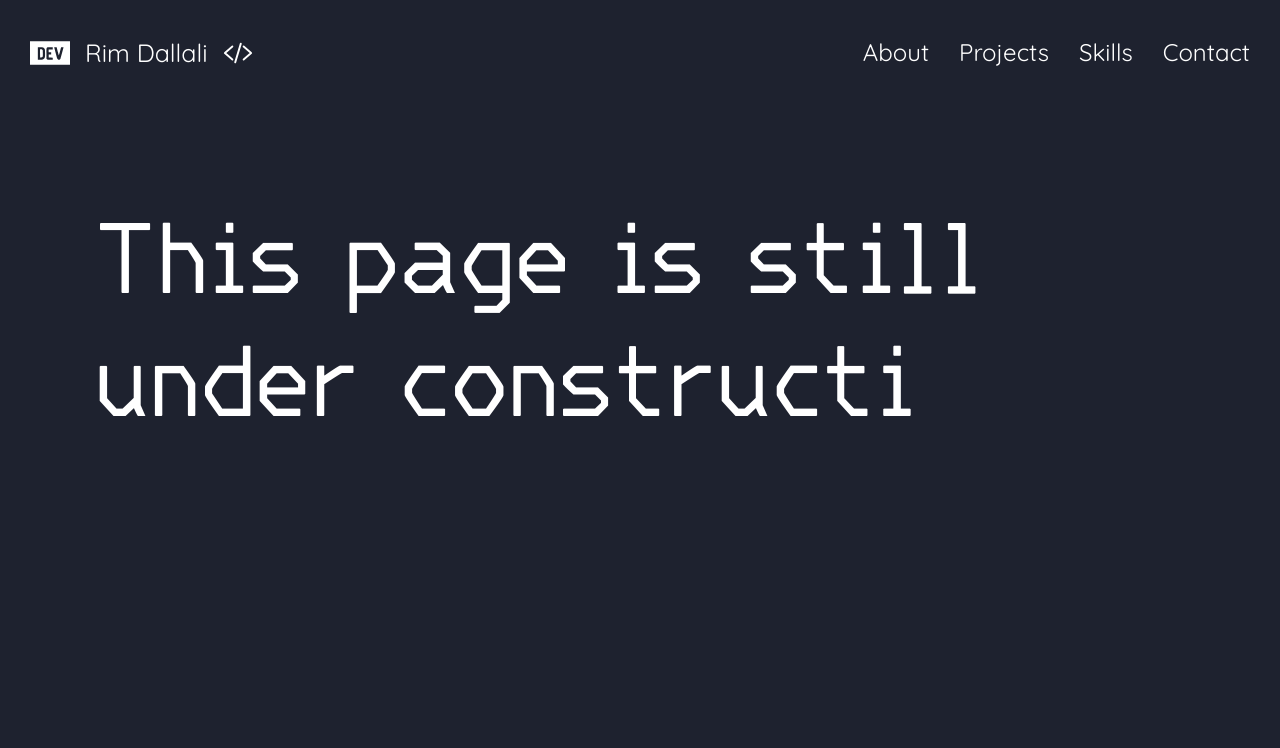
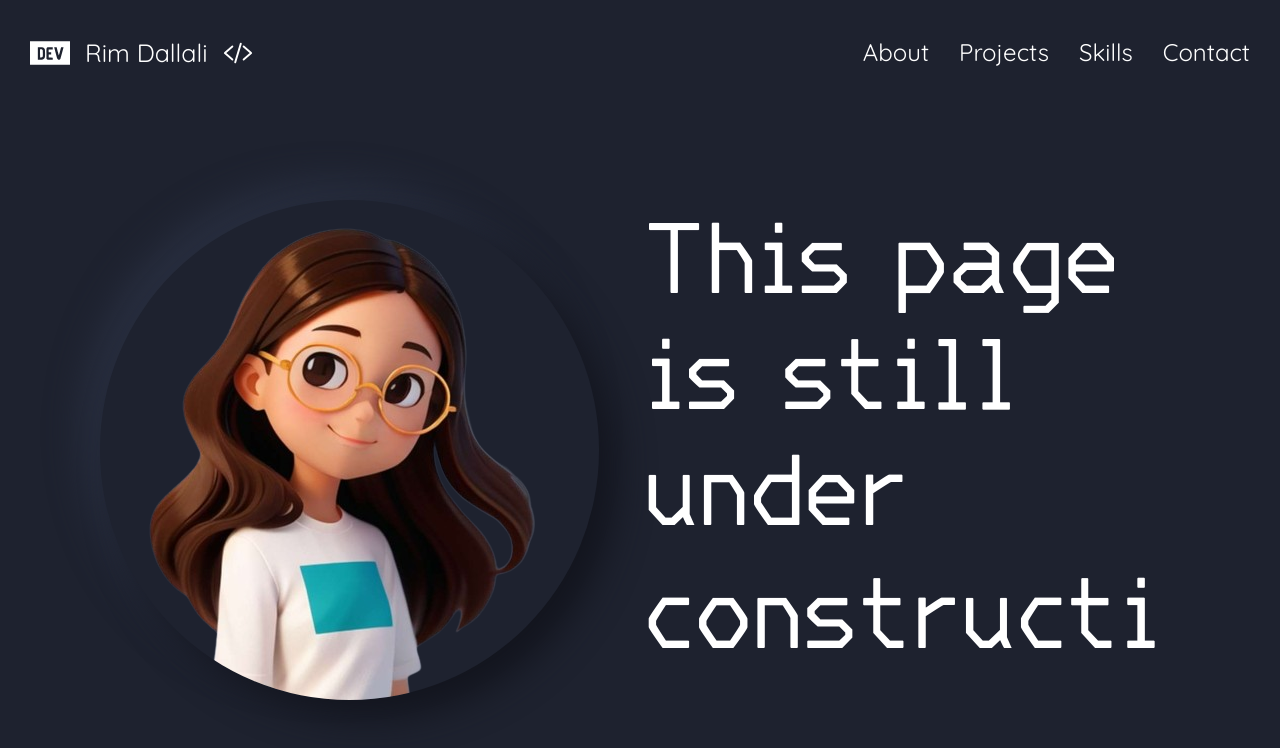
Before and after one commit to DallaliRim/DallaliRim.github.io, a React (Create React App) app in the folder cra-threejs/: page /about in a window 1280 px wide. Shown: the top 748 px of the page. Built offline with nearby package versions, Linux system fonts and the light colour scheme.

Commit message:
add avatar image and styling for avatar holder

```diff
--- a/cra-threejs/src/components/about/about.css
+++ b/cra-threejs/src/components/about/about.css
@@ -4,4 +4,14 @@
     height: 100vh;
     background-position: center top;
     background-size: cover;
+    display: flex;
+    flex-direction:row;
 }
+
+.avatar-holder {
+    border-radius: 300px;
+    background: #1e222f;
+    box-shadow: 18px 18px 35px #13151e,
+        -18px -18px 35px #292f40;
+    margin-right:5rem;
+}
--- a/cra-threejs/src/components/about/about.js
+++ b/cra-threejs/src/components/about/about.js
@@ -5,6 +5,7 @@ function AboutPage() {
     let construction = "This page is still under construction."
     return (
         <div className="about">
+            <img className="avatar-holder" src="/images/avatar.png" alt="avatar"></img>
             <Type text={construction} />
         </div>
     );
```
Also changed, not shown: cra-threejs/public/images/avatar.png (added).
